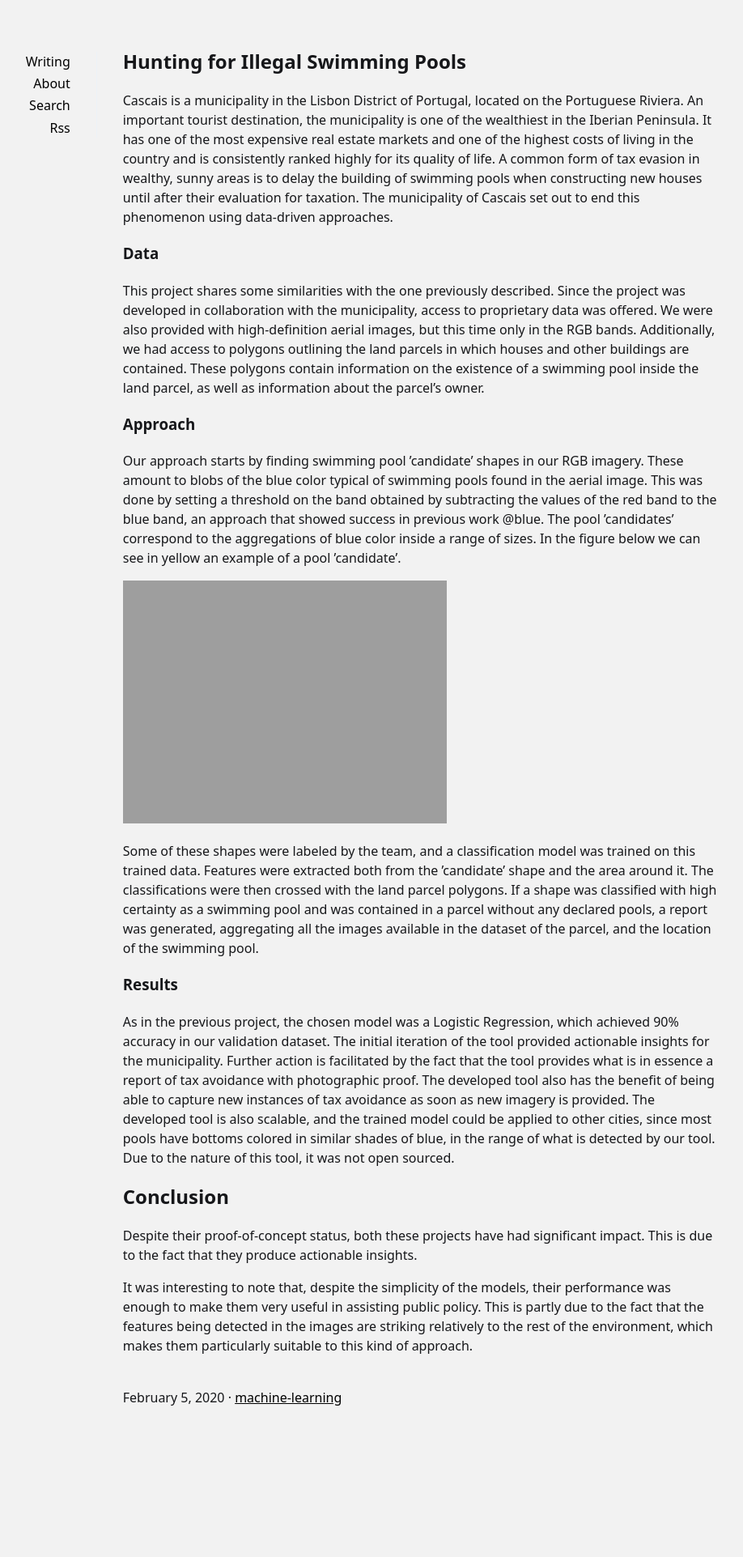
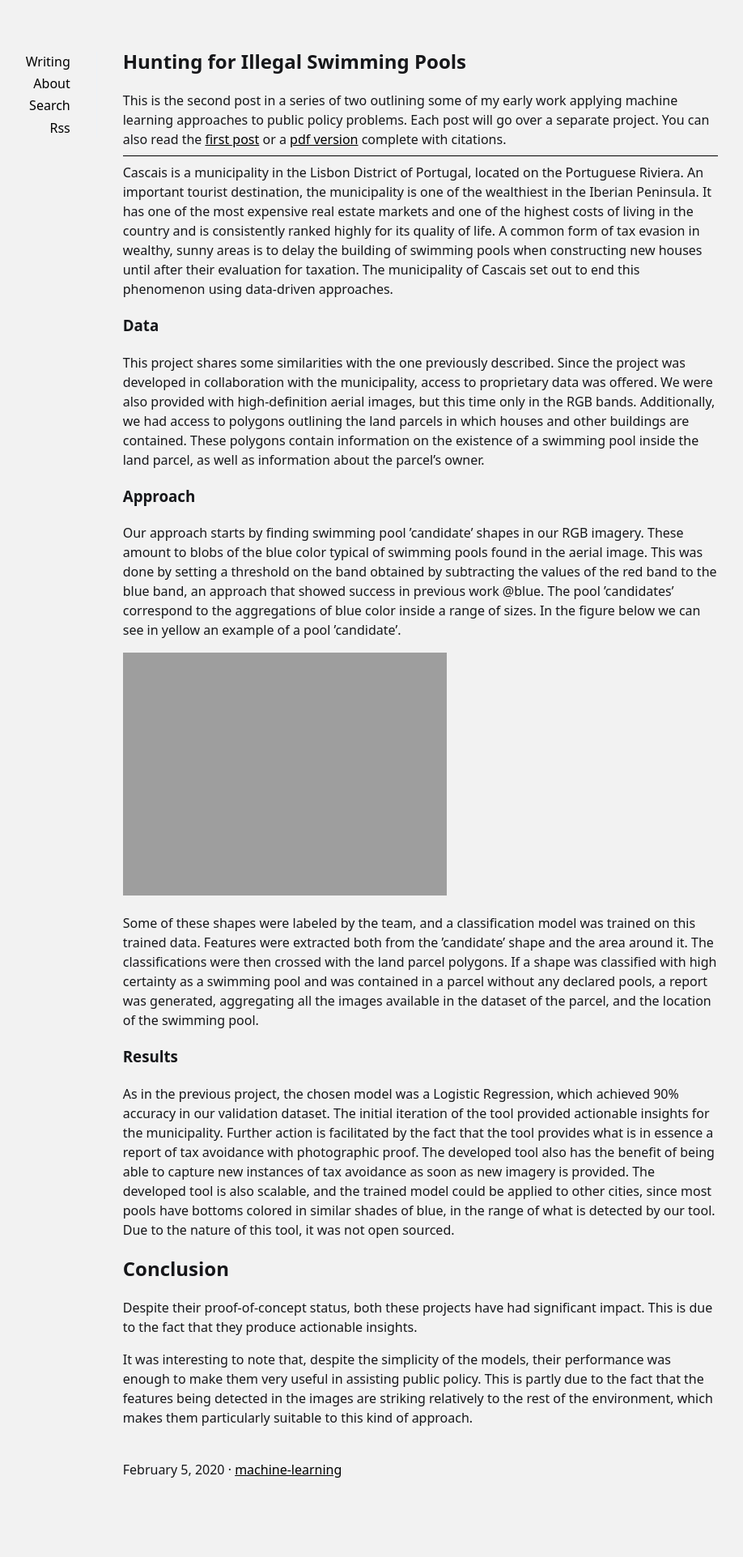
Before and after one commit to fernandeslouro/blog, a Jekyll site: the page built from _posts/2020-02-05-hunting-for-illegal-swimming-pools.md, in a window 1280 px wide. Shown: the whole page at 81% size, without its empty margins (201-1119 px from the left). Built offline with Jekyll 4.4.1, drawn with Linux system fonts in a browser that asks for light colours; before the commit the page ends 1834 px from its top, so only the background shows below that.

Commit message:
Update 2020-02-05-hunting-for-illegal-swimming-pools.md

```diff
--- a/_posts/2020-02-05-hunting-for-illegal-swimming-pools.md
+++ b/_posts/2020-02-05-hunting-for-illegal-swimming-pools.md
@@ -3,6 +3,11 @@ layout: post
 title: Hunting for Illegal Swimming Pools
 tags: [machine-learning]
 ---
+
+This is the second post in a series of two outlining some of my early work applying machine learning approaches to public policy problems. Each post will go over a separate project. You can also read the [first post](http://blog.louro.xyz/2020/02/05/hunting-for-illegal-swimming-pools) or a [pdf version](http://louro.xyz/ml-public-policy.pdf) complete with citations.
+
+
+***
 
 Cascais is a municipality in the Lisbon District of Portugal, located on the Portuguese Riviera. An important tourist destination, the municipality is one of the wealthiest in the Iberian Peninsula. It has one of the most expensive real estate markets and one of the highest costs of living in the country and is consistently ranked highly for its quality of life. A common form of tax evasion in wealthy, sunny areas is to delay the building of swimming pools when constructing new houses until after their evaluation for taxation. The municipality of Cascais set out to end this phenomenon using data-driven approaches.
 
```
